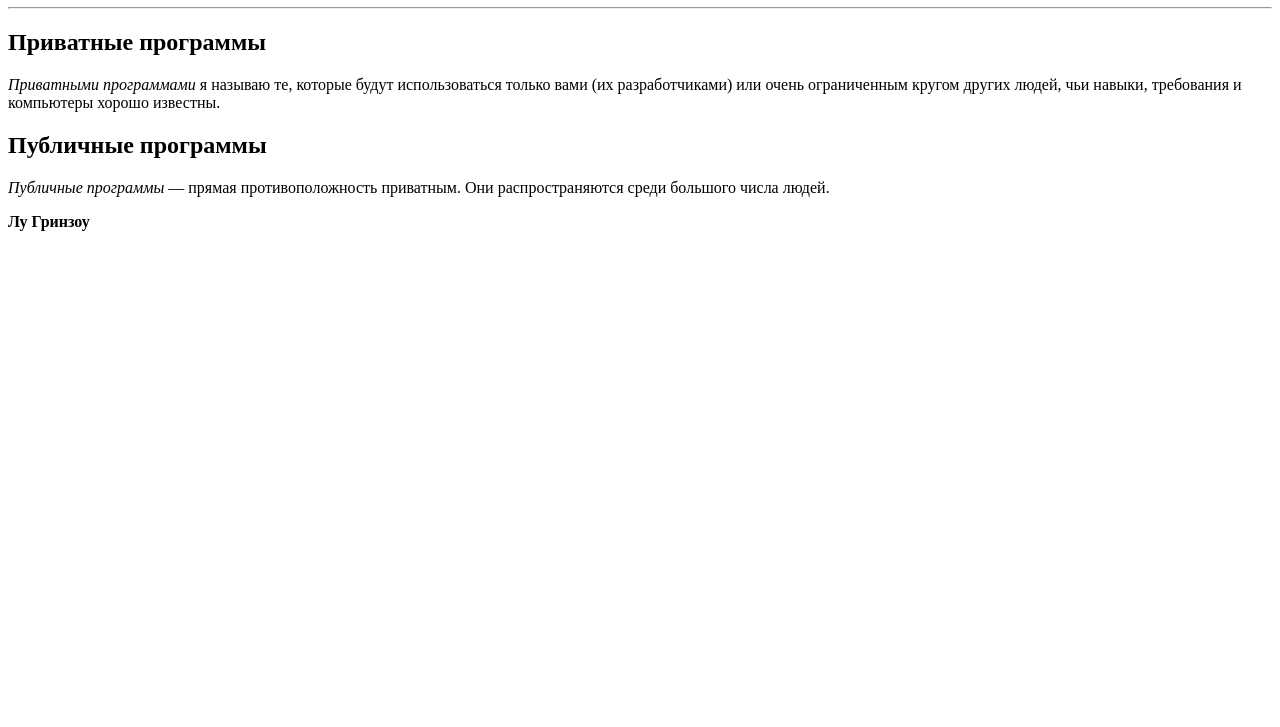
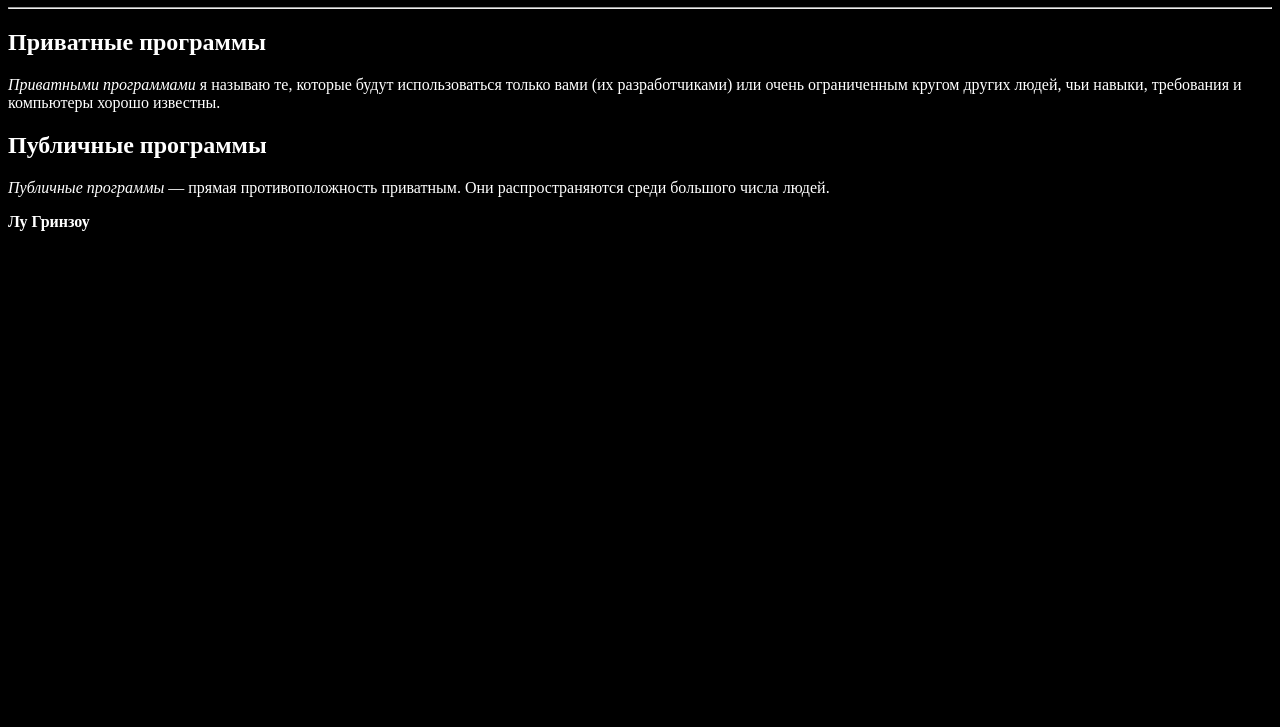
Before and after one commit to xImDoctor/html-css-js-labs, a plain HTML site: page lab3/lab3_1.html in a window 1280 px wide. Shown: the part 73-800 px from the top of the page. Drawn offline with Linux system fonts and the light colour scheme.

Commit message:
Update lab3_1.html
Change background and text color

```diff
--- a/lab3/lab3_1.html
+++ b/lab3/lab3_1.html
@@ -5,6 +5,17 @@
     <meta charset="UTF-8">
     <meta name="viewport" content="width=device-width, initial-scale=1.0">
     <title>Стили</title>
+
+    <style>
+        body {
+            background-color: black;
+            color: white;
+        }
+
+
+    </style>
+
+
 </head>
 
 <body>
```
